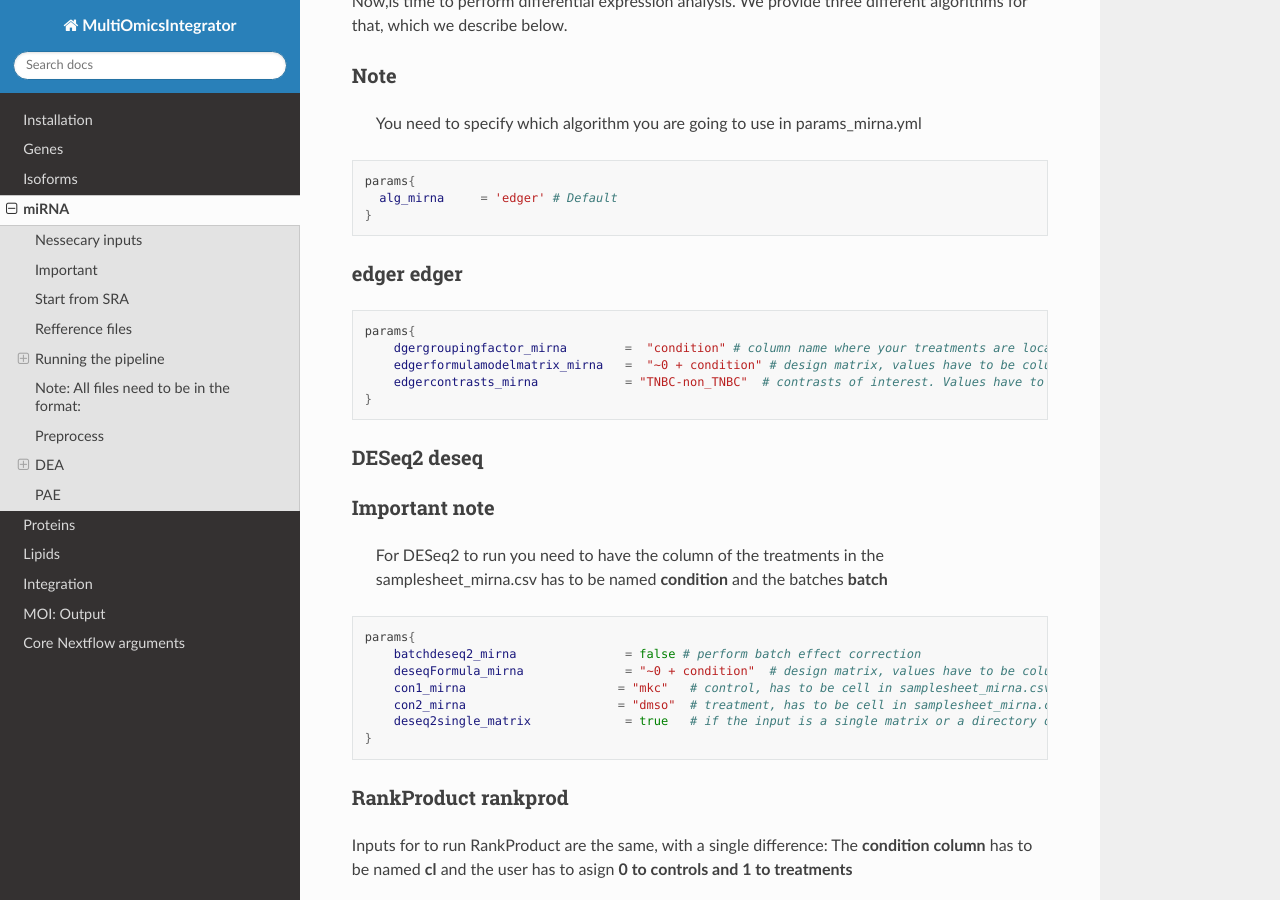
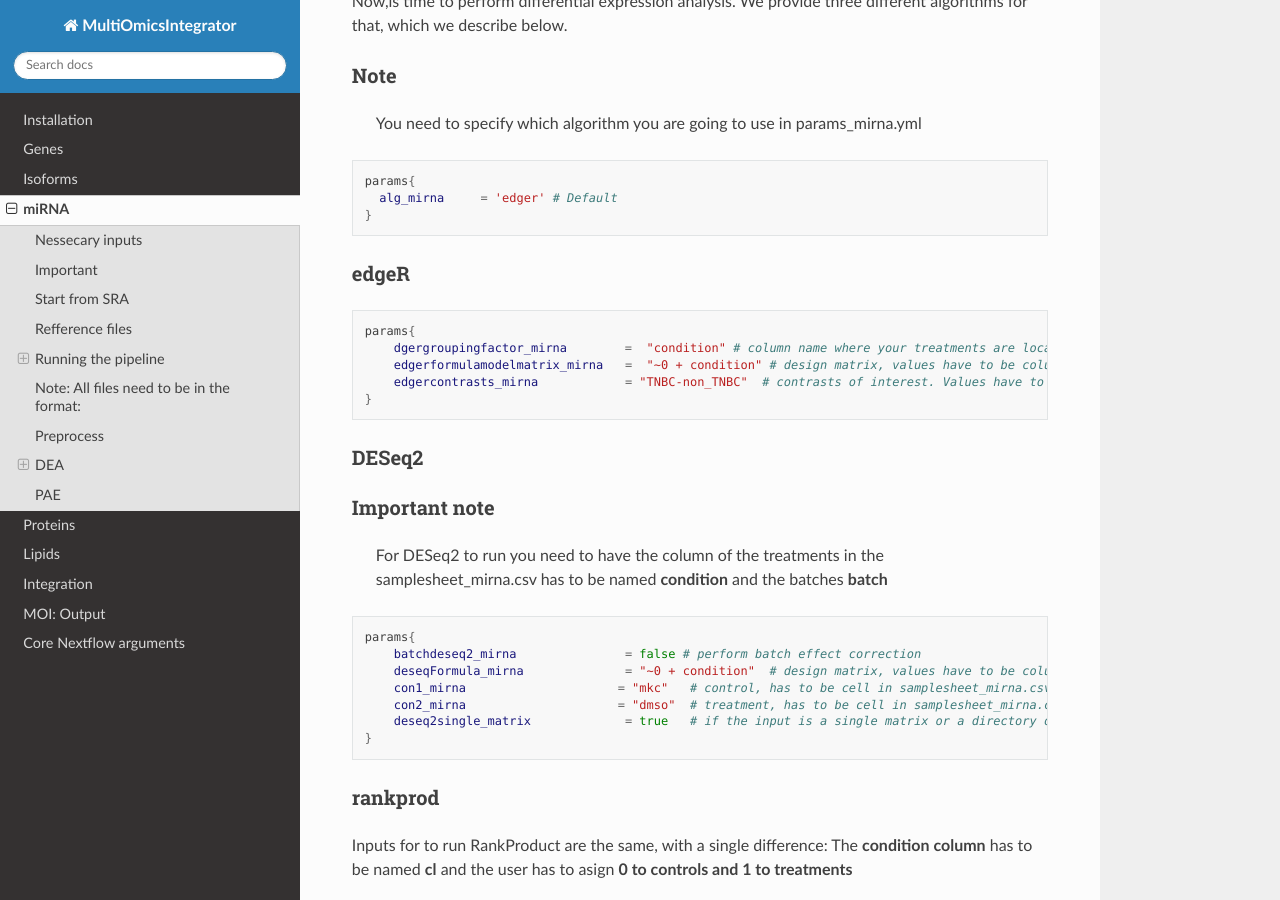
Before and after one commit to Bianca-Pasat/MOI, a Sphinx documentation site: the page built from docs/source/miRNA.rst, in a window 1280 px wide and 900 px high, scrolled down 4103 px. Built offline with Sphinx 7.4.7 and the Read the Docs theme 3.1.0, drawn with Linux system fonts in a browser that asks for light colours; pages that are not in the unit, such as notebooks, are missing from menus.

Commit message:
Update miRNA.rst

```diff
--- a/docs/source/miRNA.rst
+++ b/docs/source/miRNA.rst
@@ -311,7 +311,7 @@ Note
      alg_mirna     = 'edger' # Default
    }
 
-edger edger
+edgeR
 ~~~~~~~~~~~~~~~~~~~~~~~~~~~~~~~~~~~~~~~~
 
 .. code:: bash
@@ -322,7 +322,7 @@ edger edger
        edgercontrasts_mirna            = "TNBC-non_TNBC"  # contrasts of interest. Values have to be present in the samplesheet_mirna.csv
    }
 
-DESeq2 deseq
+DESeq2
 ~~~~~~~~~~~~~~~~~~~~~~~~~~~~~~~~~~~~~~~~~~
 
 **Important note**
@@ -342,7 +342,7 @@ DESeq2 deseq
        deseq2single_matrix             = true   # if the input is a single matrix or a directory of files
    }
 
-RankProduct rankprod
+rankprod
 ~~~~~~~~~~~~~~~~~~~~~~~~~~~~~~~~~~~~~~~~~~~~~~~~~~~~
 
 Inputs for to run RankProduct are the same, with a single difference:
```
